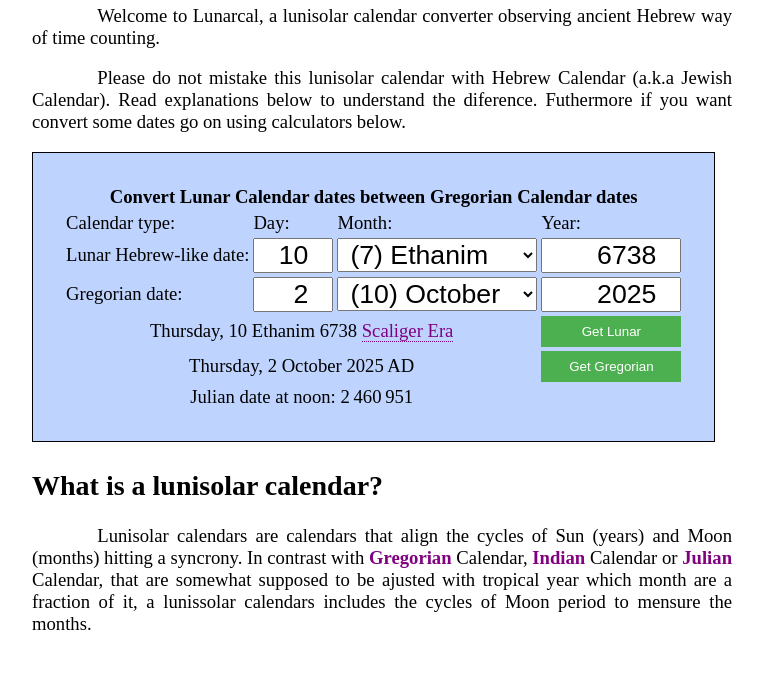
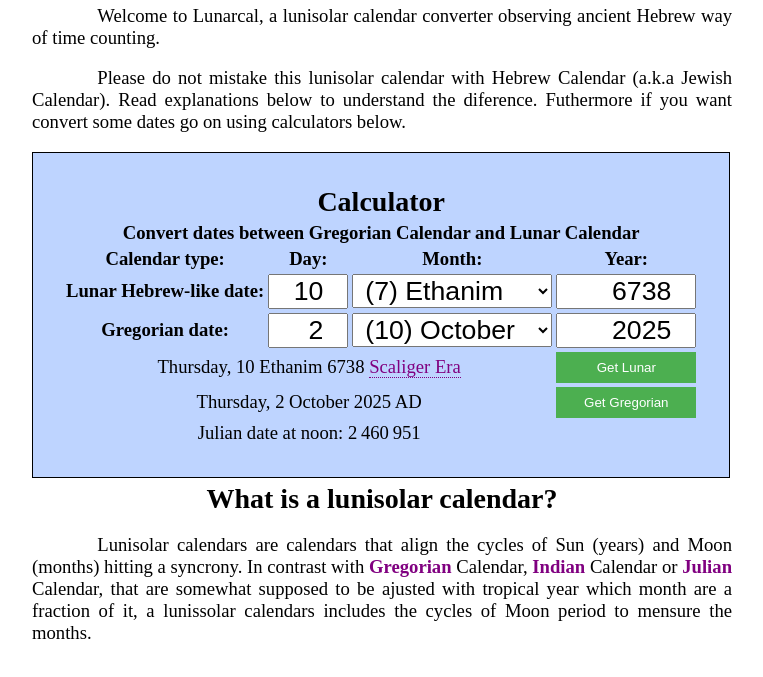
Before and after one commit to kingwederson/lunarcal, a plain HTML site: page index.html in a window 1280 px wide. Both pictures are taken after a click on the button "Get Lunar". Shown: the part 113-790 px from the top of the page, without its empty margins (258-1021 px from the left). Drawn offline with Linux system fonts and the light colour scheme; a web font is replaced by a local one.

Commit message:
NEW VERSION
Scaliger Era fully implemented!

```diff
--- a/calculo_4713BCE.js
+++ b/calculo_4713BCE.js
@@ -1,21 +1,29 @@
+
+function resto(dividendo,divisor){
+      return (dividendo%divisor+divisor)%divisor
+}
+function ciclo(dividendo,divisor){
+      dividendo--;
+      return 1+(dividendo%divisor+divisor)%divisor
+}
+
+var cicloanos = 1727
+var ciclodias = 630773.377902212669142
+var sjdinicial = 127 // para 3998 BCE | -46265 para 4839 BCE.
 
 function lunarparajuliano(ano,mes,dia){
-      let ciclocompleto = 630773.377902213
-      let sjdinicial = 127 // para 3998 BCE | -46265 para 4839 BCE.
-      //let anociclo = ano%1727; if(anociclo == 1727){anociclo = 1727}};
-      let anociclo = ((ano - 1) % 1727) + 1;
+      let ciclocompleto = ciclodias
+      let anociclo = ciclo(ano,cicloanos);
       let duracao = acuanoslunares[anociclo+1]-acuanoslunares[anociclo]
       let leap
-      //let quantciclos = parseInt(ano/1727)
-      let quantciclos = Math.floor((ano - 1) / 1727);
-      //let residuo = parseInt(quantciclos*0.377902212669142)
-      let residuo = Math.floor(quantciclos * 0.377902212669142);
+      let quantciclos = Math.floor((ano - 1) / cicloanos);
+      let residuo = Math.floor(quantciclos * resto(ciclodias,1));
       let swd // dia sequencial do calendário lunissolar. Dia 1 é em 23 de março de 3998 B.C. (-3997).
       let semanal
       let sjd // dia sequencial da data juliana. Dia 0 é 24 de novembro d 4714 B.C. (-4713).
       let dia30
       let trocar13por12 = 0
-      if(anociclo == 0){anociclo = 1727}
+      if(anociclo == 0){anociclo = cicloanos}
       if(duracao<365){
             leap = 0
       }else{
@@ -26,7 +34,7 @@ function lunarparajuliano(ano,mes,dia){
             trocar13por12 = 1
       }
       // Avalia a legalidade do dia 30
-      if(mes%2==1){
+      if(resto(mes,2)==1){
             dia30 = 1
       }else if(mes==12 && duracao==355){
             dia30 = 1
@@ -38,7 +46,7 @@ function lunarparajuliano(ano,mes,dia){
       }
       swd = parseInt(quantciclos*ciclocompleto)+acuanoslunares[anociclo]+acumeseslunares[mes]+dia+residuo
       sjd = swd+sjdinicial
-      semanal = swd%7
+      semanal = resto(swd,7)
       if(ano < 1){
             document.getElementById("datalunar").innerText = "Date before epoch.";
       }else{
@@ -58,7 +66,7 @@ function julianoparagregoriano(sjd) {
       l = Math.floor(j / 11);
       let m = j + 2 - 12 * l;
       let y = 100 * (n - 49) + i + l;
-      let diadasemana = (sjd%7+7)%7
+      let diadasemana = resto(sjd,7)
 
       //var dayStr = d < 10 ? '0' + d : d;
       //var monthStr = m < 10 ? '0' + m : m;
@@ -77,7 +85,7 @@ function gregorianoparajuliano(ano,mes,dia){
       let sud = anolux*365+acumesesgregorianos[mes]+dia
       let residuo = parseInt(anolux/4)-parseInt(anolux/100)+parseInt(anolux/400)
       let sjd = sud-1200821+residuo
-      let diadasemana = ((sjd%7)+7)%7
+      let diadasemana = resto(sjd,7)
 
       let anostring = ano > 0 ? ano.toString().padStart(4, '0') + ' AD' : (1 - ano).toString().padStart(4, '0') + ' BCE';
 
@@ -86,19 +94,19 @@ function gregorianoparajuliano(ano,mes,dia){
       return sjd
 }
 function julianoparalunar(sjd) {
-    let swd = sjd - 127;
+    let swd = sjd - sjdinicial;
     if (swd < 1) {
         document.getElementById("datalunar").innerText = "Date before epoch.";
         return "Date before epoch.";
     }
-    let ciclocompleto = 630773.377902213;
-    let frac = 0.377902212669142;
+    let ciclocompleto = ciclodias;
+    let frac = resto(ciclodias,1);
     let ano = Math.floor(swd / 365.2425) + 1;
 
     function obterswdinicial(ano) {
-      let anociclo = ((ano - 1) % 1727) + 1;
-      if (anociclo == 0) {anociclo = 1727};
-      let quantciclos = Math.floor((ano - 1) / 1727);
+      let anociclo = ciclo(ano,cicloanos);
+      if (anociclo == 0) {anociclo = cicloanos};
+      let quantciclos = Math.floor((ano - 1) / cicloanos);
       let res = Math.floor(quantciclos * frac);
       return Math.floor(quantciclos * ciclocompleto) + acuanoslunares[anociclo] + res;
     }
@@ -114,16 +122,16 @@ function julianoparalunar(sjd) {
         console.log("O ano é " + ano)
     }
     let day_of_year = swd - swdinicialanual;  // Voltar aqui se não funcionar
-    let anociclo = ano % 1727;
-    if (anociclo === 0) {anociclo = 1727};
+    let anociclo = resto(ano,cicloanos);
+    if (anociclo === 0) {anociclo = cicloanos};
     let duracao = acuanoslunares[anociclo + 1] - acuanoslunares[anociclo];
     let leap = (duracao < 365) ? 0 : 1;
     let mes = 1;
     let current_day = 0;
     while (mes <= 12 + leap) {
-        let m_days = (mes % 2 === 1) ? 30 : 29;
+        let m_days = (resto(mes,2) === 1) ? 30 : 29;
         if (mes === 12 && leap === 0 && duracao === 355) m_days = 30;
-        //if (mes === 13 && leap === 1 && duracao === 383) m_days = 29;
+        //if (mes === 13 && leap === 1 && duracao === 383) m_days = 29; // anos de 383 dias foram abolidos.
         if (current_day + m_days >= day_of_year) {
             break;
         }
@@ -135,7 +143,7 @@ function julianoparalunar(sjd) {
         return "Invalid day of year.";
     }
     let dia = day_of_year - current_day;
-    let semanal = ((swd % 7)+7)%7;
+    let semanal = resto(swd,7);
 
     document.getElementById("datalunar").innerHTML = `${semanalunar[semanal]}, ${dia} ${meseslunares[leap][mes]} ${ano.toString().padStart(4, '0')} <span class="info" title="Joseph Justus Scaliger was the author of Sequencial Julian Day, with day zero at 24th November 4714 BCE. In this calendar day 1 is at 31st March 4713 BCE.">Scaliger Era</span>`;
     document.getElementById("datajuliana").innerText = `Julian date at noon: ${(sjd).toLocaleString('fr-FR')}`;
--- a/geral.css
+++ b/geral.css
@@ -5,9 +5,13 @@ body{
   max-width: 700px;
   margin: auto;
 }
-h1{
+h1,h2{
   font-family: 'Feather Bold';
   text-align: center;
+  padding: 0px;
+}
+h2{
+  margin: 0px;
 }
 div.calculadora{
   display: inline-block;
--- a/index.html
+++ b/index.html
@@ -20,26 +20,29 @@
             <div class="calculadora">
                   <table>
                         <tr>
-                              <th colspan="4">Convert Lunar Calendar dates between Gregorian Calendar dates</th>
+                              <th colspan="4"><h2>Calculator</h2></th>
                         </tr>
                         <tr>
-                              <td>
-                                    Calendar type:
-                              </td>
-                              <td>
-                                    Day:
-                              </td>
-                              <td>
-                                    Month:
-                              </td>
-                              <td>
-                                    Year:
-                              </td>
+                              <th colspan="4">Convert dates between Gregorian Calendar and Lunar Calendar</th>
                         </tr>
                         <tr>
-                              <td>
+                              <th>
+                                    Calendar type:
+                              </th>
+                              <th>
+                                    Day:
+                              </th>
+                              <th>
+                                    Month:
+                              </th>
+                              <th>
+                                    Year:
+                              </th>
+                        </tr>
+                        <tr>
+                              <th>
                                     Lunar Hebrew-like date:
-                              </td>
+                              </th>
                               <td>
                                     <input type="number" name="datalunar" id="dialunar" min="1" max="30" value="10" onchange="obtergregoriano()">
                               </td>
@@ -66,9 +69,9 @@
                               </td>
                         </tr>
                               <tr>
-                              <td>
+                              <th>
                                     Gregorian date:
-                              </td>
+                              </th>
                                     <td>
                                           <input type="number" name="datagregoriana" id="diagregoriano" min="1" max="31" value="2" onchange="obterlunar()">
                                     </td>
```
Also changed, not shown: acumulados_anuais_4713BCE.js.
